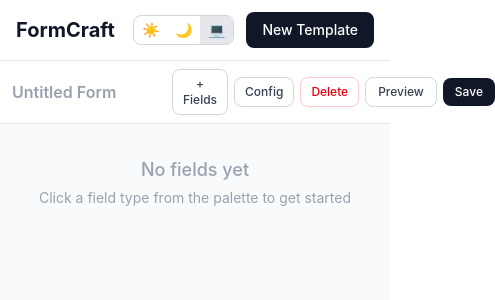
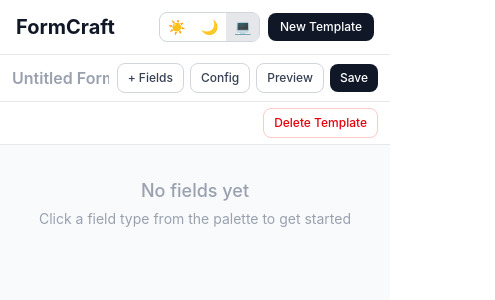
Before and after one commit to codxmayank/form-builder, a React (Vite) app: page /builder/new in a window 390 px wide. Shown: the top 300 px of the page, 495 px wide, since content can reach past the window. Built offline with nearby package versions, Linux system fonts and the light colour scheme.

Commit message:
improve mobile responsiveness across pages

```diff
--- a/src/components/Layout.tsx
+++ b/src/components/Layout.tsx
@@ -14,15 +14,15 @@
         className="border-b border-gray-200 bg-white dark:border-gray-800 dark:bg-gray-950"
         role="banner"
       >
-        <div className="mx-auto flex max-w-7xl items-center justify-between px-4 py-3">
-          <Link to="/" className="text-xl font-bold text-gray-900 dark:text-white">
+        <div className="mx-auto flex max-w-7xl items-center justify-between gap-2 px-4 py-3">
+          <Link to="/" className="shrink-0 text-xl font-bold text-gray-900 dark:text-white">
             FormCraft
           </Link>
-          <nav className="flex items-center gap-3" aria-label="Main navigation">
+          <nav className="flex items-center gap-2 sm:gap-3" aria-label="Main navigation">
             <ThemeToggle />
             <Link
               to="/builder/new"
-              className="rounded-lg bg-gray-900 px-4 py-2 text-sm font-medium text-white hover:bg-gray-800 dark:bg-gray-100 dark:text-gray-900 dark:hover:bg-gray-200"
+              className="rounded-lg bg-gray-900 px-3 py-1.5 text-xs font-medium whitespace-nowrap text-white hover:bg-gray-800 sm:px-4 sm:py-2 sm:text-sm dark:bg-gray-100 dark:text-gray-900 dark:hover:bg-gray-200"
             >
               New Template
             </Link>
--- a/src/features/builder/BuilderLayout.tsx
+++ b/src/features/builder/BuilderLayout.tsx
@@ -42,16 +42,16 @@
 
   return (
     <div className="flex h-[calc(100dvh-57px)] flex-col">
-      <div className="flex items-center justify-between border-b border-gray-200 bg-white px-3 py-2 sm:px-4 dark:border-gray-800 dark:bg-gray-950">
+      <div className="flex items-center gap-2 border-b border-gray-200 bg-white px-3 py-2 sm:px-4 dark:border-gray-800 dark:bg-gray-950">
         <input
           type="text"
           value={title}
           onChange={(e) => setTitle(e.target.value)}
           placeholder="Untitled Form"
-          className="w-40 border-none bg-transparent text-base font-semibold text-gray-900 placeholder-gray-400 focus:outline-none sm:w-64 sm:text-lg dark:text-white dark:placeholder-gray-500"
+          className="min-w-0 flex-1 border-none bg-transparent text-base font-semibold text-gray-900 placeholder-gray-400 focus:outline-none sm:text-lg dark:text-white dark:placeholder-gray-500"
           aria-label="Form title"
         />
-        <div className="flex items-center gap-1.5 sm:gap-2">
+        <div className="flex shrink-0 items-center gap-1.5 sm:gap-2">
           {/* Mobile-only panel toggles */}
           <button
             type="button"
@@ -72,21 +72,21 @@
           <button
             type="button"
             onClick={() => setConfirmingDelete(true)}
-            className="rounded-lg border border-red-200 px-2.5 py-1.5 text-xs font-medium text-red-600 hover:bg-red-50 sm:px-3 sm:text-sm dark:border-red-800 dark:text-red-400 dark:hover:bg-red-950"
+            className="hidden rounded-lg border border-red-200 px-2.5 py-1.5 text-xs font-medium text-red-600 hover:bg-red-50 sm:inline-flex sm:px-3 sm:text-sm dark:border-red-800 dark:text-red-400 dark:hover:bg-red-950"
           >
             Delete
           </button>
           <button
             type="button"
             onClick={() => setPreviewing(true)}
-            className="rounded-lg border border-gray-300 px-3 py-1.5 text-xs font-medium text-gray-700 hover:bg-gray-50 sm:px-4 sm:text-sm dark:border-gray-600 dark:text-gray-300 dark:hover:bg-gray-800"
+            className="rounded-lg border border-gray-300 px-2.5 py-1.5 text-xs font-medium text-gray-700 hover:bg-gray-50 sm:px-4 sm:text-sm dark:border-gray-600 dark:text-gray-300 dark:hover:bg-gray-800"
           >
             Preview
           </button>
           <button
             type="button"
             onClick={save}
-            className="relative rounded-lg bg-gray-900 px-3 py-1.5 text-xs font-medium text-white hover:bg-gray-800 sm:px-4 sm:text-sm dark:bg-gray-100 dark:text-gray-900 dark:hover:bg-gray-200"
+            className="relative rounded-lg bg-gray-900 px-2.5 py-1.5 text-xs font-medium text-white hover:bg-gray-800 sm:px-4 sm:text-sm dark:bg-gray-100 dark:text-gray-900 dark:hover:bg-gray-200"
           >
             Save
             {isDirty && (
@@ -99,11 +99,22 @@
       {/* Mobile slide-over panel */}
       {mobilePanel && (
         <div className="border-b border-gray-200 bg-white sm:hidden dark:border-gray-800 dark:bg-gray-950">
-          <div className="max-h-72 overflow-y-auto sm:max-h-80">
+          <div className="max-h-64 overflow-y-auto">
             {mobilePanel === 'palette' ? <FieldPalette /> : <ConfigPanel />}
           </div>
         </div>
       )}
+
+      {/* Mobile-only delete button */}
+      <div className="flex items-center justify-end border-b border-gray-200 bg-white px-3 py-1.5 sm:hidden dark:border-gray-800 dark:bg-gray-950">
+        <button
+          type="button"
+          onClick={() => setConfirmingDelete(true)}
+          className="rounded-lg border border-red-200 px-2.5 py-1.5 text-xs font-medium text-red-600 hover:bg-red-50 dark:border-red-800 dark:text-red-400 dark:hover:bg-red-950"
+        >
+          Delete Template
+        </button>
+      </div>
 
       <div className="flex flex-1 overflow-hidden">
         <aside className="hidden w-56 shrink-0 overflow-y-auto border-r border-gray-200 bg-white sm:block dark:border-gray-800 dark:bg-gray-950">
--- a/src/features/builder/components/CanvasField.tsx
+++ b/src/features/builder/components/CanvasField.tsx
@@ -46,10 +46,10 @@
       }`}
     >
       <div className="flex items-center justify-between">
-        <div className="flex min-w-0 items-center gap-2">
+        <div className="flex min-w-0 flex-1 items-center gap-1.5 sm:gap-2">
           <button
             type="button"
-            className="cursor-grab touch-none text-gray-400 hover:text-gray-600 dark:hover:text-gray-300"
+            className="shrink-0 cursor-grab touch-none text-gray-400 hover:text-gray-600 dark:hover:text-gray-300"
             aria-label="Drag to reorder"
             {...dragHandleProps}
           >
@@ -57,7 +57,7 @@
               <path d="M7 2a2 2 0 1 0 0 4 2 2 0 0 0 0-4zm6 0a2 2 0 1 0 0 4 2 2 0 0 0 0-4zM7 8a2 2 0 1 0 0 4 2 2 0 0 0 0-4zm6 0a2 2 0 1 0 0 4 2 2 0 0 0 0-4zM7 14a2 2 0 1 0 0 4 2 2 0 0 0 0-4zm6 0a2 2 0 1 0 0 4 2 2 0 0 0 0-4z" />
             </svg>
           </button>
-          <span className="shrink-0 rounded bg-gray-100 px-2 py-0.5 text-xs font-medium text-gray-600 dark:bg-gray-800 dark:text-gray-400">
+          <span className="hidden shrink-0 rounded bg-gray-100 px-2 py-0.5 text-xs font-medium text-gray-600 sm:inline dark:bg-gray-800 dark:text-gray-400">
             {typeLabel[field.type]}
           </span>
           <span className="truncate text-sm text-gray-900 dark:text-gray-100">
--- a/src/features/fill/FillLayout.tsx
+++ b/src/features/fill/FillLayout.tsx
@@ -102,7 +102,7 @@
           );
         })}
 
-        <div className="flex justify-end gap-3 pt-4">
+        <div className="flex flex-col gap-3 pt-4 sm:flex-row sm:justify-end">
           <button
             type="button"
             onClick={() => exportPdf(template, values)}
--- a/src/features/templates/TemplatesList.tsx
+++ b/src/features/templates/TemplatesList.tsx
@@ -61,7 +61,7 @@
               }}
               className="cursor-pointer rounded-lg border border-gray-200 p-4 transition-shadow hover:shadow-md dark:border-gray-700 dark:bg-gray-900"
             >
-              <h3 className="font-medium text-gray-900 dark:text-white">
+              <h3 className="truncate font-medium text-gray-900 dark:text-white">
                 {t.title || 'Untitled Form'}
               </h3>
               <div className="mt-2 flex gap-3 text-sm text-gray-500 dark:text-gray-400">
@@ -71,7 +71,7 @@
               <p className="mt-1 text-xs text-gray-400 dark:text-gray-500">
                 Updated {timeAgo(t.updatedAt)}
               </p>
-              <div className="mt-3 flex gap-2">
+              <div className="mt-3 flex flex-wrap gap-2">
                 <Link
                   to={`/fill/${t.id}`}
                   onClick={(e) => e.stopPropagation()}
```
Also changed, not shown: src/pages/InstancesPage.tsx (+5 -5 lines).
